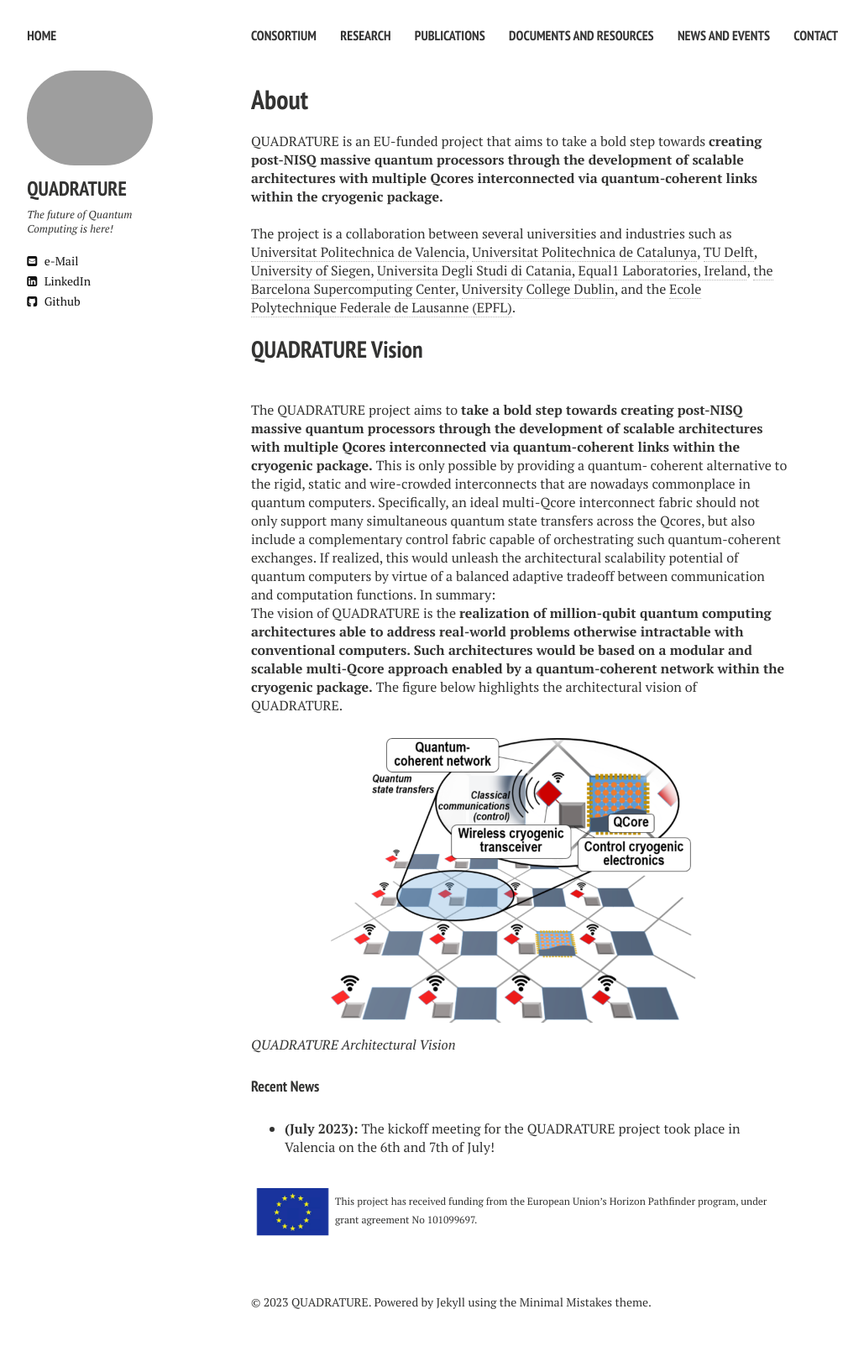
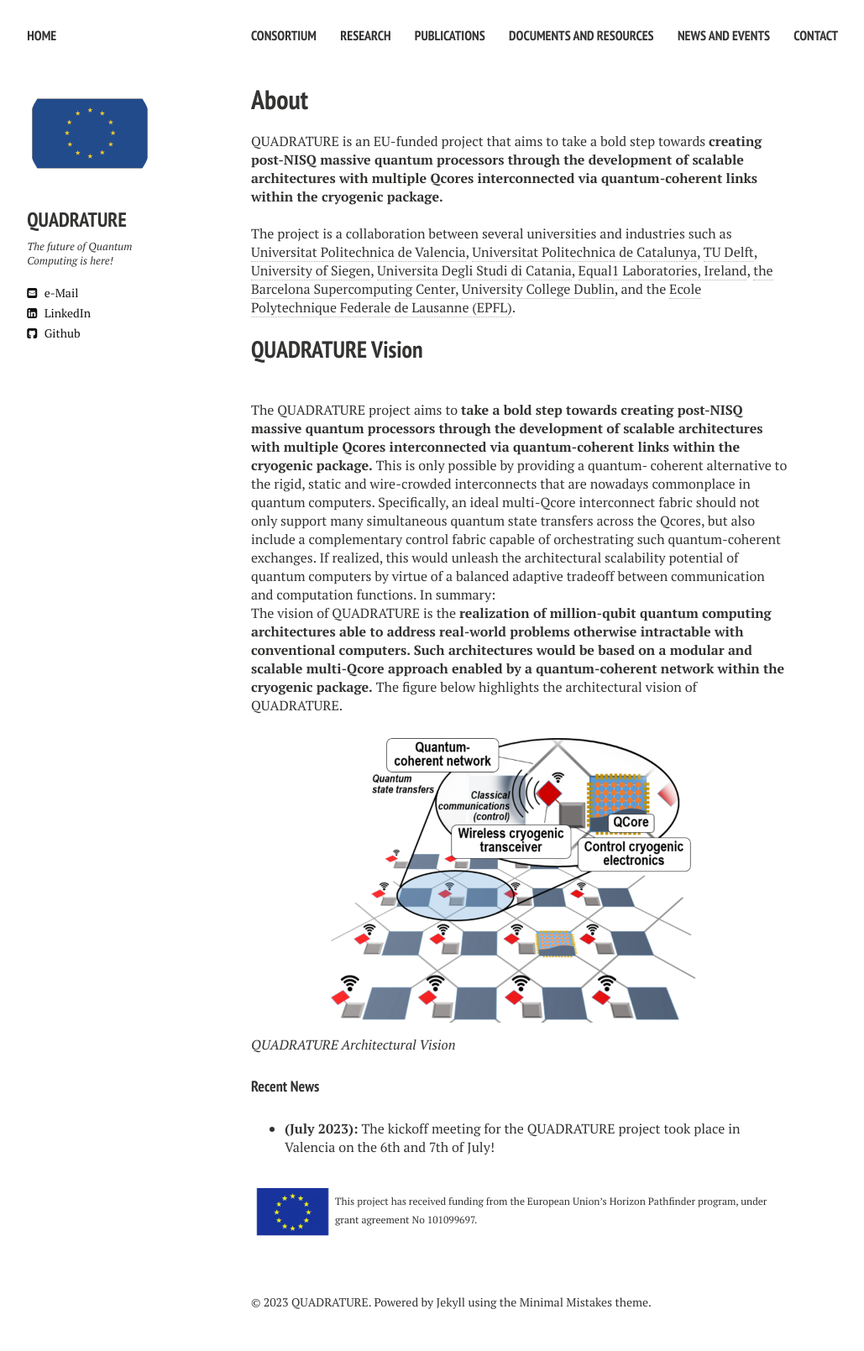
Before and after one commit to biddu/biddu.github.io, a Jekyll site: the page built from index.md, in a window 1280 px wide. Shown: the whole page at 84% size, without its empty margins (21-1050 px from the left). Built offline with Jekyll 4.4.1, drawn with Linux system fonts in a browser that asks for light colours; nearby versions of some CDN libraries; comment, search, counter and statistics services are not loaded.

Commit message:
Update _config.yml

```diff
--- a/_config.yml
+++ b/_config.yml
@@ -9,7 +9,7 @@ url:              https://biddu.github.io/
 # Owner/author information
 owner:
   name:           QUADRATURE
-  avatar:         quadraturelogo.png
+  avatar:         EU_logo.png
   bio:            The future of Quantum Computing is here!
   email:          info_quadrature@upv.es
   #slack:          quadrature-project.slack.com
```
